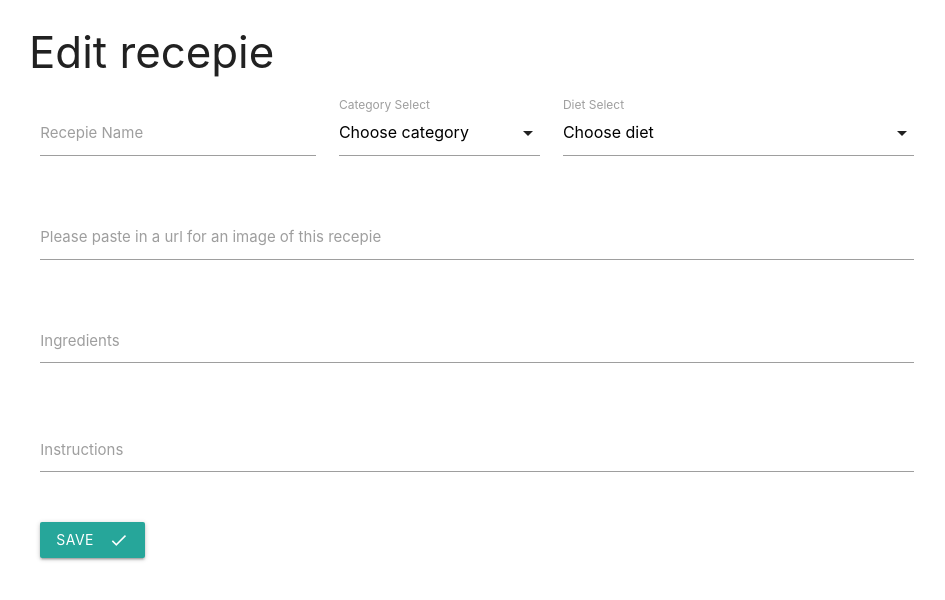
After one commit to pome1juice/cookbook, a Python web app: template templates/editrecepie.html in a window 1280 px wide. The commit adds this page. Shown: the top 600 px of the page, without its empty margins (163-1108 px from the left). Run offline with Jinja, Linux system fonts and the light colour scheme; the template is opened without the code that fills it, so the values that code supplies are empty.

Commit message:
sunday work init

```diff
--- a/static/css/style.css
+++ b/static/css/style.css
@@ -1,11 +1,13 @@
 .btn_small{
-    position:relative;
     height:24px;
     width:60px;
     line-height:24px;
-    margin-left:5px;
-    margin-right:10px;
-    top:-7px;
-
-    padding: 0 0.5em;
+    margin-left:0.25em;
+    padding-right:0.5em;
+    padding-left: 0.5em;
+    padding-bottom: 0;
+    padding-top: 0;
 }
+.recepie-header{
+    margin-top: 0.1em;
+}
--- a/templates/base.html
+++ b/templates/base.html
@@ -1,20 +1,24 @@
 <!DOCTYPE html>
 <html>
+
 <head>
     <link href="https://fonts.googleapis.com/icon?family=Material+Icons" rel="stylesheet">
     <link rel="stylesheet" href="https://cdnjs.cloudflare.com/ajax/libs/materialize/1.0.0-rc.2/css/materialize.min.css">
-        <link rel="stylesheet" href="{{ url_for('static', filename='css/style.css') }}" type="text/css"/>
+    <link rel="stylesheet" href="{{ url_for('static', filename='css/style.css') }}" type="text/css" />
 </head>
+
 <body>
-        {% block content %}
-        {% endblock %}
+    <div class="container">
+        {% block content %} {% endblock %}
+    </div>
     <script src="https://cdnjs.cloudflare.com/ajax/libs/jquery/3.3.1/jquery.min.js"></script>
     <script src="https://cdnjs.cloudflare.com/ajax/libs/materialize/1.0.0-rc.2/js/materialize.min.js"></script>
     <script type="text/javascript">
-        $(document).ready(function(){
+        $(document).ready(function() {
             $('.collapsible').collapsible();
             $('select').formSelect();
         });
     </script>
 </body>
+
 </html>
--- /dev/null
+++ b/templates/editrecepie.html
@@ -0,0 +1,69 @@
+{% extends 'base.html'%} {% block content %}
+
+<h3>Edit recepie</h3>
+<div class="row">
+    <form action="{{ url_for('insert_recepie')}}" method="POST" class="col s12">
+        <div class="row">
+
+            <div class="input-field col s4">
+                <input value="{{ recepie.recepie_name }}" name="recepie_name" id="recepie_name" type="text" required>
+                <label for="recepie_name">Recepie Name</label>
+            </div>
+
+            <div class="input-field col s3">
+                <select id="category" name="category_name" required>
+                <option value="" disabled selected>Choose category</option>
+                {% for cat in categories %}
+                    {% if cat.category_name == recepie.category_name %}
+                    <option value="{{cat.category_name}}" selected>{{cat.category_name}}</option>
+                    {% else %}
+                    <option value="{{cat.category_name}}">{{cat.category_name}}</option>
+                    {% endif %}
+                {% endfor %}
+            </select>
+                <label>Category Select</label>
+            </div>
+
+            <div class="input-field col s5">
+                <select id="diet" name="diet_name" multiple required>
+                <option value="" disabled>Choose diet</option>
+                {% for diet in diets %}
+                    {% if diet.diet_name == recepie.diet_name %}
+                        <option value="{{diet.diet_name}}" selected>{{diet.diet_name}}</option>
+                        {% else %}
+                        <option value="{{diet.diet_name}}">{{diet.diet_name}}</option>
+                    {% endif %}
+                {% endfor %}
+            </select>
+                <label>Diet Select</label>
+            </div>
+        </div>
+
+
+        <div class="row">
+            <div class="input-field col s12">
+                <input value="{{ recepie.recepie_img }}" name="recepie_img" id="recepie_img" type="text" required>
+                <label for="recepie_img">Please paste in a url for an image of this recepie</label>
+            </div>
+        </div>
+
+        <div class="row">
+            <div class="input-field col s12">
+                <textarea id="recepie_ingredients" name="recepie_ingredients" class="materialize-textarea" data-length="200"/>{{ recepie.recepie_ingredients }}</textarea>
+                <label for="recepie_ingredients">Ingredients</label>
+            </div>
+        </div>
+
+        <div class="row">
+            <div class="input-field col s12">
+                <textarea id="recepie_ins" class="materialize-textarea" name="recepie_ins" data-length="500"/>{{ recepie.recepie_ins }}</textarea>
+                <label for="recepie_ins">Instructions</label>
+            </div>
+        </div>
+
+        <button class="btn waves-effect waves-light" type="submit" name="action">Save<i class="material-icons right">done</i></button>
+
+    </form>
+</div>
+
+{% endblock %}
```
Also changed, not shown: app.py (+11 -0 lines), templates/recepies.html (+23 -11 lines). Lines whose indentation alone changed are shown as unchanged.
